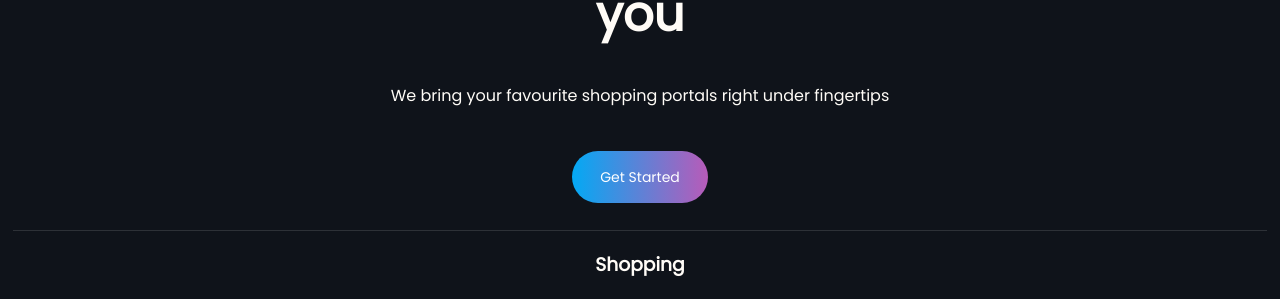
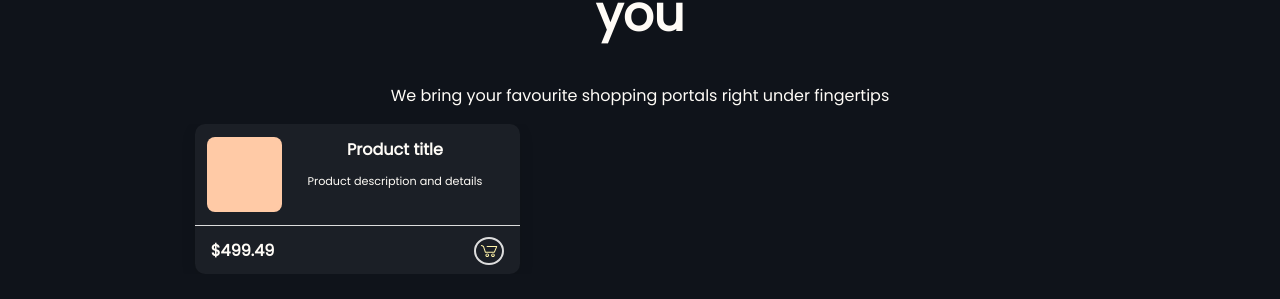
Before and after one commit to ujjwal6792/AcrossMe, a React (Create React App) app: page / in a window 1280 px wide. Shown: the part 1240-1539 px from the top of the page. Built offline with nearby package versions, Linux system fonts and the light colour scheme; no server answers; the database is empty.

Commit message:
added top deals and fixed some bugs

```diff
--- a/package.json
+++ b/package.json
@@ -6,7 +6,8 @@
     "@testing-library/jest-dom": "^5.16.4",
     "@testing-library/react": "^13.3.0",
     "@testing-library/user-event": "^13.5.0",
-    "firebase": "^9.8.2",
+    "firebase": "^9.8.3",
+    "firebase-tools": "^11.0.1",
     "react": "^18.1.0",
     "react-dom": "^18.1.0",
     "react-router-dom": "^6.3.0",
--- a/src/components/Admin.js
+++ b/src/components/Admin.js
@@ -1,6 +1,6 @@
 import React, { useState, useEffect } from "react";
 import "../style/Admin.css";
-import { Link, useNavigate } from "react-router-dom";
+import {  useNavigate } from "react-router-dom";
 import { auth, storage, db } from "./firebase";
 import { ref, uploadBytesResumable, getDownloadURL } from "firebase/storage";
 import { doc, updateDoc, deleteDoc, getDoc } from "firebase/firestore";
@@ -22,7 +22,6 @@
       .signInWithEmailAndPassword(email, password)
       .then((auth) => {
         navigate("/admin");
-        console.log("logged in");
         setEmail("");
         setPassword("");
       })
@@ -45,6 +44,7 @@
   const [image, setImage] = useState(null);
   const [id, setId] = useState("");
   const [edit, setEdit] = useState(null);
+  const [editset, setEditSet] = useState(null);
 
   //image file extension check
   const [imageError, setImageError] = useState("");
@@ -136,6 +136,7 @@
   };
   // edit and delete
   const editDb = async (e, id, cat) => {
+    setEditSet(true)
     e.preventDefault();
     const editRef = doc(db, cat, id);
     const snapshot = await getDoc(editRef);
@@ -163,11 +164,13 @@
   const [grocery, setGrocery] = useState([]);
   const [travel, setTravel] = useState([]);
   const [pharma, setPharma] = useState([]);
+  const [topDeals, setTopDeals] = useState([]);
   const shoppingRef = firebase.firestore().collection("Shopping");
   const groceryRef = firebase.firestore().collection("grocery");
   const travelRef = firebase.firestore().collection("travel");
   const pharmaRef = firebase.firestore().collection("pharma");
-
+  const topDealsRef = firebase.firestore().collection("topDeals");
+// Display Items
   useEffect(() => {
     shoppingRef.get().then((collections) => {
       setShopping(
@@ -188,8 +191,13 @@
           collections.docs.map((doc) => ({ ...doc.data(), id: doc.id }))
         );
       });
+      topDealsRef.get().then((collections) => {
+        setTopDeals(
+          collections.docs.map((doc) => ({ ...doc.data(), id: doc.id }))
+        );
+      });
     });
-  }, [sucess, edit]);
+  }, [sucess, edit, topDeals]);
   // gradient pull
   const pull_data = (data) => {
     setGradient(data);
@@ -282,9 +290,10 @@
             <option value="grocery">Grocery</option>
             <option value="pharma">Pharmaceuticals</option>
             <option value="travel">Travel</option>
+            <option value="topDeals">TopDeals</option>
           </select>
-
-          <button type="submit">Add website</button>
+            console.log(edit)
+          <button type="submit"> { editset? "Edit Website" : "Add website"}</button>
           <button onClick={handleAuthenticaton}>Log Out</button>
           {imageError && (
             <>
@@ -339,6 +348,7 @@
                 </div>
               </form>
             ))}
+
             {travel.map((item) => (
               <form key={item.id} className="adminCard">
                 <p style={{ background: item.gradient }}>
--- a/src/components/Home.js
+++ b/src/components/Home.js
@@ -2,9 +2,9 @@
 import "../style/Home.css";
 import "../style/HomeMobile.css";
 import Card from "./Card";
-import { Link } from "react-router-dom";
 import { useState, useEffect } from "react";
 import firebase from "./firebase";
+import TopDeals from "./TopDeals";
 
 
 function Home() {
@@ -111,7 +111,10 @@
 
       <div className="content1">
         <h3>A Shopping platform that invests in you</h3>
-        <p>We bring your favourite shopping portals right under fingertips</p>
+        <p className="cheesyP">We bring your favourite shopping portals right under fingertips</p>
+        <div className="topDealsSection">
+          <TopDeals/>
+        </div>
         <button
           onClick={() => {
             const anchor = document.querySelector("#travel");
@@ -126,14 +129,17 @@
         <h3 id="shopping">Shopping</h3>
         <div className="productCards">
           {shopping.map((item) => (
+            <a href = {item.link} target="_blank">
+            {/* <div   onClick={()=>{  window.location.replace(`${item.link}`)}}> */}
               <Card
                 key={item.id}
                 img={item.img}
                 name={item.name}
                 description={item.description}
-              link={item.link}
                 gradient={item.gradient}
               />
+           {/* </div> */}
+            </a>
           ))}
         </div>
       </div>
--- /dev/null
+++ b/src/components/TopDeals.js
@@ -0,0 +1,26 @@
+import React from 'react'
+import "../style/TopDeals.css"
+
+function TopDeals() {
+  return (<div className='topDeals'>
+    <div className="card">
+    <div className="card-img"></div>
+    <div className="card-info">
+      <p className="text-title">Product title </p>
+      <p className="text-body">Product description and details</p>
+    </div>
+  </div>
+   <div className="card-footer">
+   <span className="text-title text-price">$499.49</span>
+   <div className="card-button">
+     <svg className="svg-icon" viewBox="0 0 20 20">
+       <path d="M17.72,5.011H8.026c-0.271,0-0.49,0.219-0.49,0.489c0,0.271,0.219,0.489,0.49,0.489h8.962l-1.979,4.773H6.763L4.935,5.343C4.926,5.316,4.897,5.309,4.884,5.286c-0.011-0.024,0-0.051-0.017-0.074C4.833,5.166,4.025,4.081,2.33,3.908C2.068,3.883,1.822,4.075,1.795,4.344C1.767,4.612,1.962,4.853,2.231,4.88c1.143,0.118,1.703,0.738,1.808,0.866l1.91,5.661c0.066,0.199,0.252,0.333,0.463,0.333h8.924c0.116,0,0.22-0.053,0.308-0.128c0.027-0.023,0.042-0.048,0.063-0.076c0.026-0.034,0.063-0.058,0.08-0.099l2.384-5.75c0.062-0.151,0.046-0.323-0.045-0.458C18.036,5.092,17.883,5.011,17.72,5.011z"></path>
+       <path d="M8.251,12.386c-1.023,0-1.856,0.834-1.856,1.856s0.833,1.853,1.856,1.853c1.021,0,1.853-0.83,1.853-1.853S9.273,12.386,8.251,12.386z M8.251,15.116c-0.484,0-0.877-0.393-0.877-0.874c0-0.484,0.394-0.878,0.877-0.878c0.482,0,0.875,0.394,0.875,0.878C9.126,14.724,8.733,15.116,8.251,15.116z"></path>
+       <path d="M13.972,12.386c-1.022,0-1.855,0.834-1.855,1.856s0.833,1.853,1.855,1.853s1.854-0.83,1.854-1.853S14.994,12.386,13.972,12.386z M13.972,15.116c-0.484,0-0.878-0.393-0.878-0.874c0-0.484,0.394-0.878,0.878-0.878c0.482,0,0.875,0.394,0.875,0.878C14.847,14.724,14.454,15.116,13.972,15.116z"></path>
+     </svg>
+   </div>
+ </div>
+ </div>  )
+}
+
+export default TopDeals
--- a/src/style/Home.css
+++ b/src/style/Home.css
@@ -1,3 +1,19 @@
+#shopping{
+  scroll-margin-top: -250px;
+}
+
+#travel{
+  scroll-margin-top: -250px;
+}
+
+#pharma{
+  scroll-margin-top: -250px;
+}
+
+#groceries{
+  scroll-margin-top: -250px;
+}
+
 .home {
   display: flex;
   flex-direction: column;
@@ -13,6 +29,8 @@
 
 .home img {
   max-width: 1440px;
+  max-width: 200px;
+  max-height: 200px;
   margin-left: auto;
   margin-right: auto;
 }
@@ -188,7 +206,7 @@
   margin: 10rem 5% 1rem 5%;
 }
 
-.content1 p {
+.cheesyP {
   font-size: 1rem;
 }
 
--- a/src/style/HomeMobile.css
+++ b/src/style/HomeMobile.css
@@ -108,7 +108,7 @@
   .content1 h3{
 display: none;
   }
-  .content1 p {
+  .cheesyP {
     display: none;
   }
 
--- /dev/null
+++ b/src/style/TopDeals.css
@@ -0,0 +1,102 @@
+.topDealsSection{
+    cursor: grab;
+    display: flex;
+    overflow: scroll;
+    scroll-behavior:smooth;
+    max-width: 95vw;
+    margin: 0 10px;
+    scrollbar-width: 0;
+  }
+
+  .topDealsSection::-webkit-scrollbar{
+    width: 0px;
+    height: 0px;
+    visibility: hidden;
+  }
+.topDeals{
+    margin: 0 1rem;
+    background: rgba(255, 255, 255, 0.05);
+    box-shadow: 0 5px 15px rgba(0, 0, 0, 0.1);
+    min-width: 300px;
+    height: 150px;
+    border-radius: 10px;
+}
+
+.card {
+    height: 50%;
+    display: grid;
+    grid-template-columns: repeat(4, 1fr);
+    padding: .8rem;
+    position: relative;
+    overflow: visible;
+   }
+
+   .card-img {
+    grid-column: 1  ;
+    background-color: #ffcaa6;
+    height: 75px;
+    width: 75px;
+    border-radius: .5rem;
+    transition: .3s ease;
+   }
+
+   .card-info {
+    height: 66%;
+    grid-column: span 3;
+   }
+
+   svg {
+    max-width: 24px;
+    max-height: 24px;
+    border: 2px solid #ddd;
+    padding: 0 3px;
+    border-radius: 100%;
+   }
+
+   .card-footer {
+    width: 100%;
+    display: flex;
+    justify-content: space-between;
+    align-items: center;
+    padding: 10px 0 0 0;
+    border-top: 1px solid #ddd;
+   }
+
+   /*Text*/
+   .text-title {
+    font-weight: 700;
+    font-size: 1em;
+    line-height: 1;
+    margin: 5px 0;
+   }
+   .text-body{
+    padding-top: 10px;
+    font-size: .7rem;
+    margin: 0;
+   }
+   .text-price{
+    padding-left: 1rem;
+   }
+
+   /*Button*/
+   .card-button {
+    width: 30px;
+    height: 30px;
+    display: flex;
+    align-items: center;
+    justify-content: center;
+    cursor: pointer;
+    transition: .3s ease-in-out;
+    margin-right: 1rem;
+   }
+
+   /*Hover*/
+   .card-img:hover {
+    transform: translateY(-25%);
+    box-shadow: rgba(226, 196, 63, 0.25) 0px 13px 47px -5px, rgba(180, 71, 71, 0.3) 0px 8px 16px -8px;
+   }
+
+   .card-button:hover {
+    border: 1px solid #ffcaa6;
+    background-color: #ffcaa6;
+   }
```
Also changed, not shown: 1 other file (tests, documents, lock files or other folders). Lines whose indentation alone changed are shown as unchanged.
